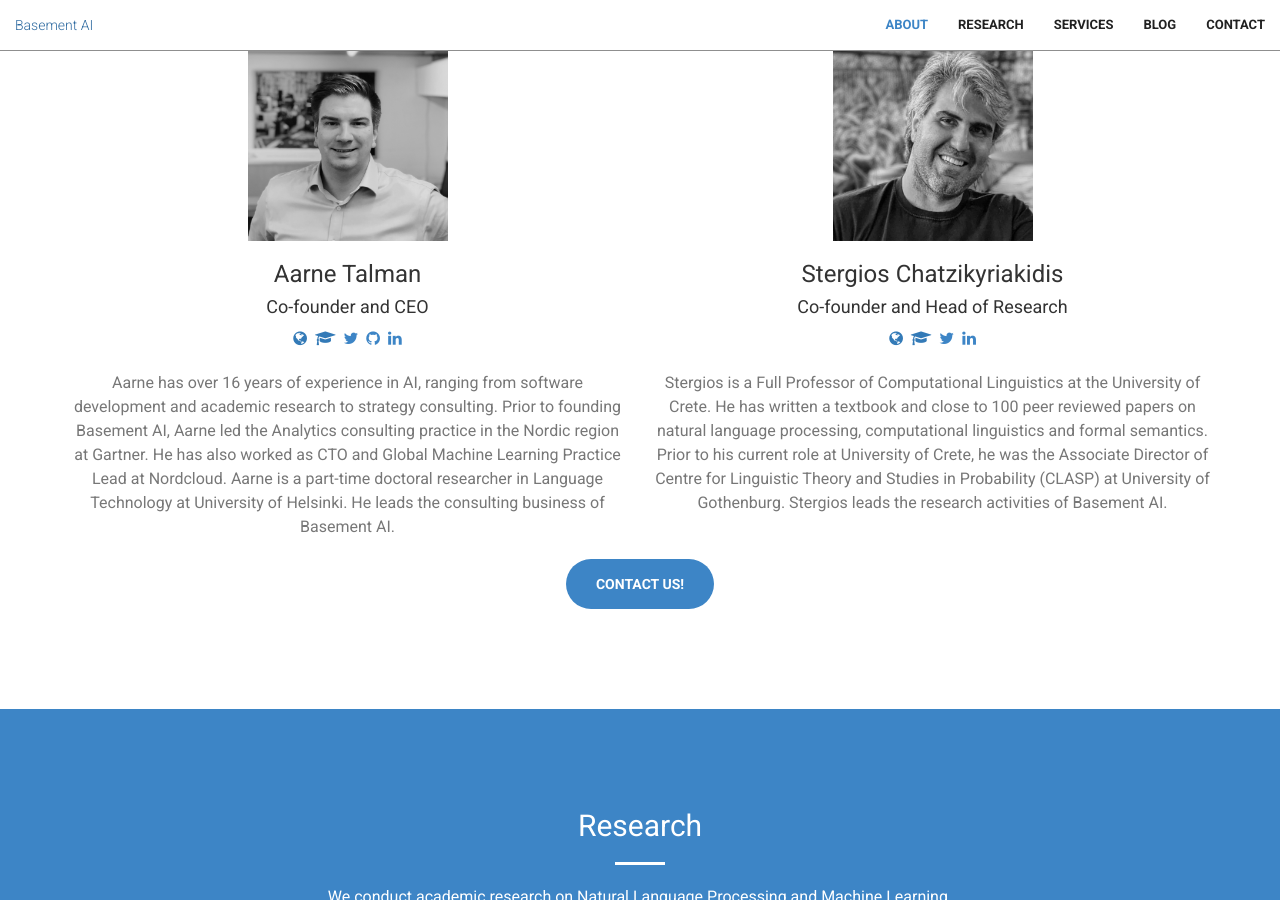
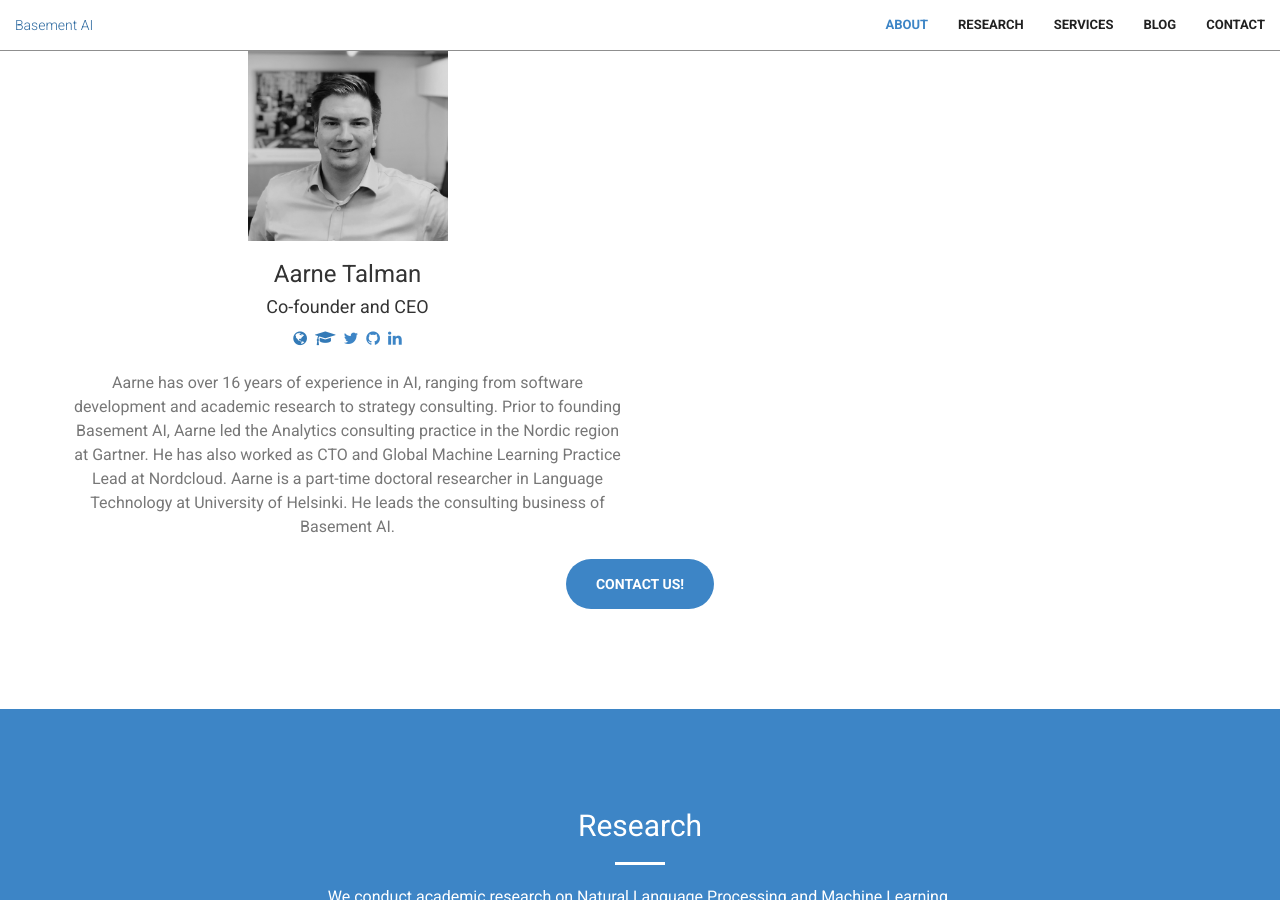
Before and after one commit to Basement-AI/basement-ai.github.io, a Jekyll site: the page built from index.html, in a window 1280 px wide and 900 px high, scrolled down 1127 px. Built offline with Jekyll 4.4.1, drawn with Linux system fonts in a browser that asks for light colours.

Commit message:
updated about

```diff
--- a/_includes/about.html
+++ b/_includes/about.html
@@ -32,21 +32,6 @@
                   He leads the consulting business of Basement AI.
                   </p>
                 </div>
-                <div class="col-md-6 text-center">
-                  <p><img src="img/stergios.jpg" align="middle" width="200" height="200"></p>
-                  <h3>Stergios Chatzikyriakidis</h3>
-                  <h4>Co-founder and Head of Research</h4>
-                  <p><a href="https://www.stergioschatzikyriakidis.com"><i class="fa fa-globe"></i></a>&nbsp;
-                  <a href="https://scholar.google.com/citations?user=dAYpE3MAAAAJ"><i class="fa fa-graduation-cap"></i></a>&nbsp;
-                  <a href="https://twitter.com/stergioschatzi1"><i class="fa fa-twitter text-primary"></i></a>&nbsp;
-                  <a href="https://linkedin.com/in/stergios-chatzikyriakidis-97ab0ab5"><i class="fa fa-linkedin text-primary"></i></a></p>
-                  <p class="text-muted">Stergios is a Full Professor of Computational Linguistics at the University of Crete.
-                    He has written a textbook and close to 100 peer reviewed papers on natural
-                    language processing, computational linguistics and formal semantics. Prior to his current role at University of Crete,
-                    he was the Associate Director of Centre for Linguistic Theory and Studies in Probability (CLASP) at University of Gothenburg.
-                    Stergios leads the research activities of Basement AI.
-                  </p>
-                </div>
               </div>
           </div>
           <div class="container">
```
